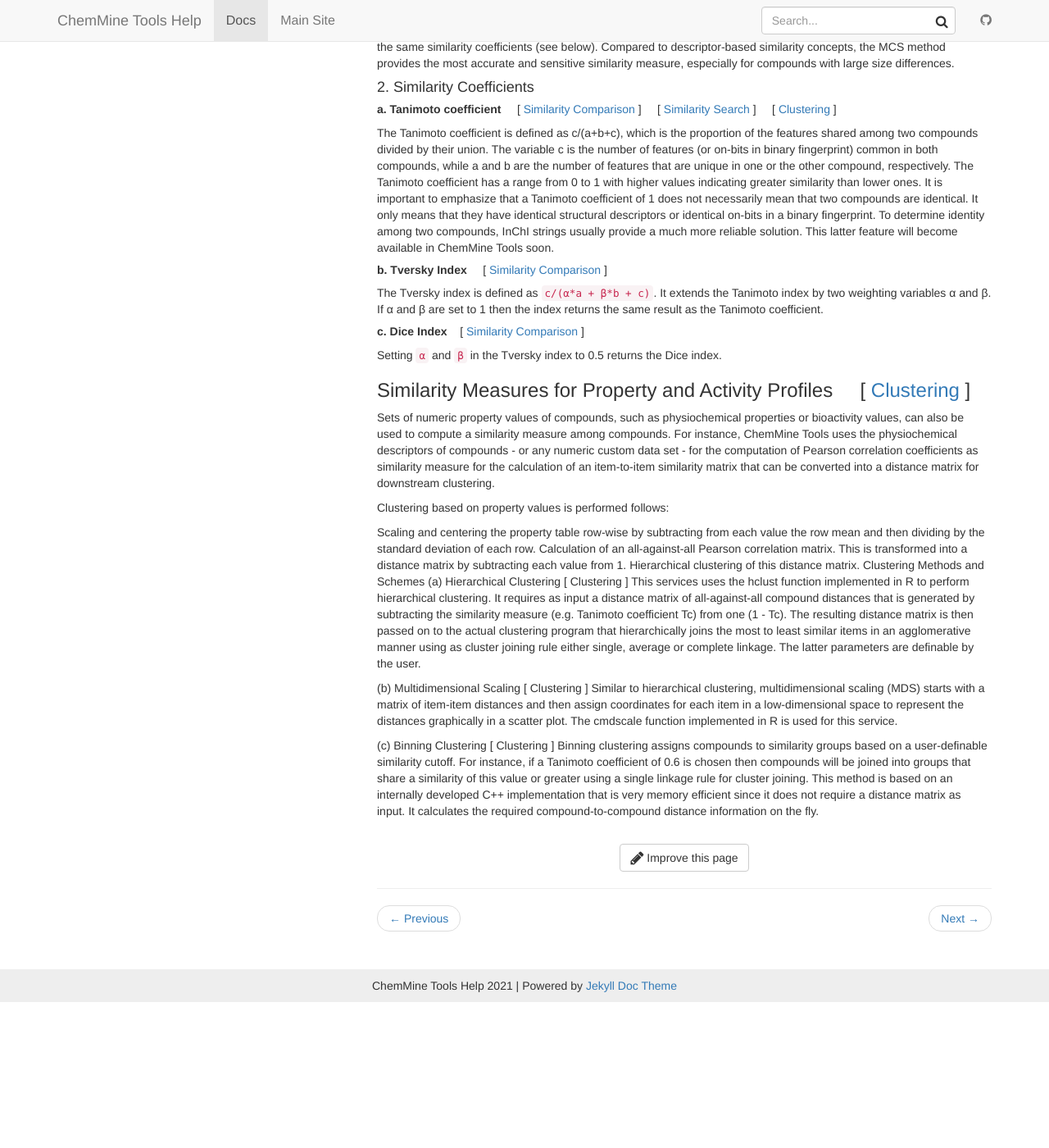
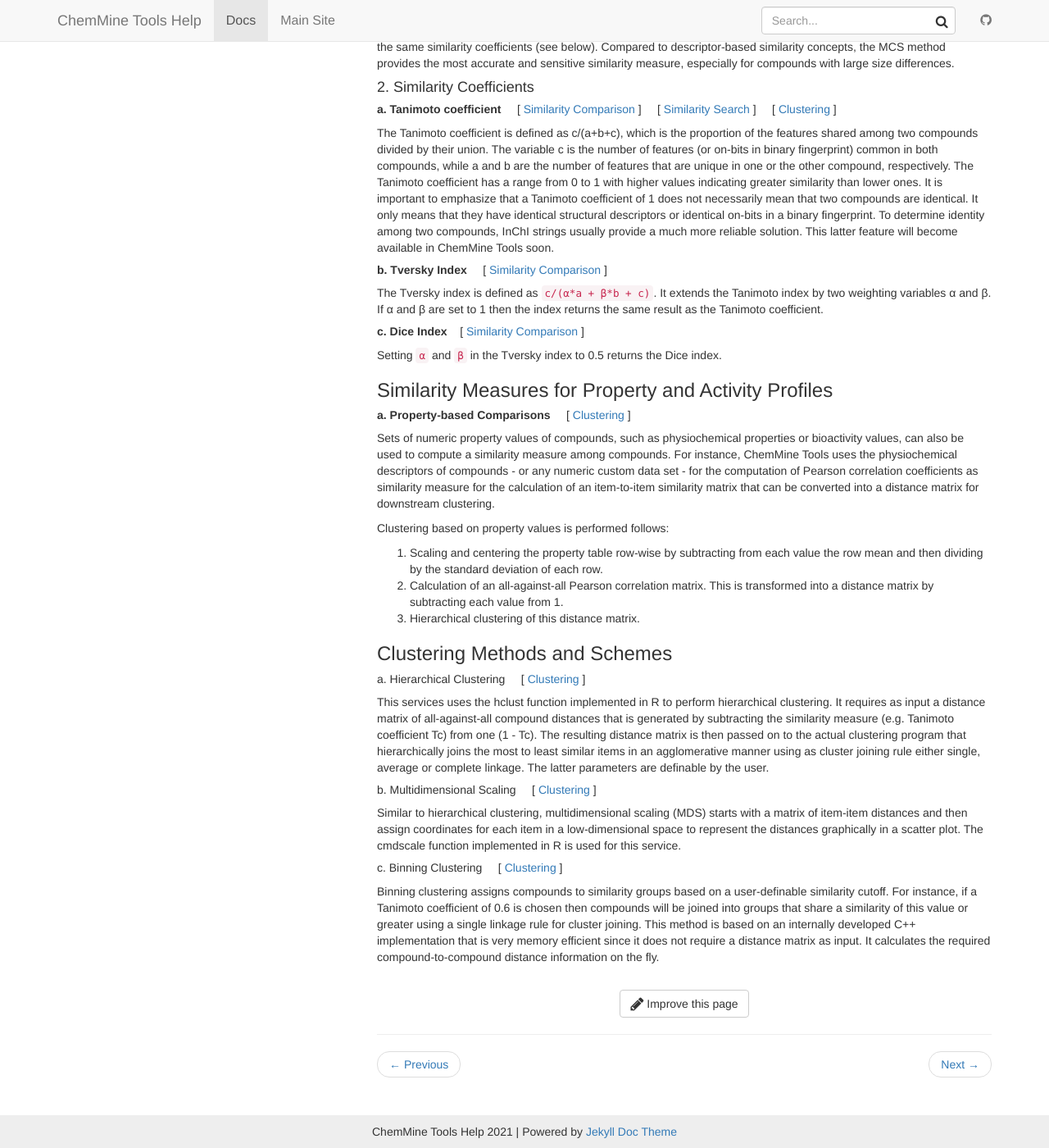
Before and after one commit to girke-lab/chemminetools-docs, a Jekyll site: the page built from _docs/theory.md, in a window 1280 px wide and 1400 px high, scrolled down 894 px. Shown: the whole window at 82% size. Built offline with Jekyll 4.4.1, drawn with Linux system fonts in a browser that asks for light colours; before the commit the page ends 2116 px from its top, so only the background shows below that.

Commit message:
Update theory.md

```diff
--- a/_docs/theory.md
+++ b/_docs/theory.md
@@ -40,24 +40,28 @@ The Tversky index is defined as `c/(α*a + β*b + c)`. It extends the Tanimoto i
 
 Setting `α` and `β` in the Tversky index to 0.5 returns the Dice index.
 
-### Similarity Measures for Property and Activity Profiles &nbsp; &nbsp; [   [Clustering](https://chemminetools.ucr.edu/tools/launch_job/Clustering/)   ]
+### Similarity Measures for Property and Activity Profiles
+
+##### __a. Property-based Comparisons__ &nbsp; &nbsp; [   [Clustering](https://chemminetools.ucr.edu/tools/launch_job/Clustering/)   ]
 
 Sets of numeric property values of compounds, such as physiochemical properties or bioactivity values, can also be used to compute a similarity measure among compounds. For instance, ChemMine Tools uses the physiochemical descriptors of compounds - or any numeric custom data set - for the computation of Pearson correlation coefficients as similarity measure for the calculation of an item-to-item similarity matrix that can be converted into a distance matrix for downstream clustering.
 
 Clustering based on property values is performed follows:
 
-Scaling and centering the property table row-wise by subtracting from each value the row mean and then dividing by the standard deviation of each row.
-Calculation of an all-against-all Pearson correlation matrix. This is transformed into a distance matrix by subtracting each value from 1.
-Hierarchical clustering of this distance matrix.
-Clustering Methods and Schemes
-(a) Hierarchical Clustering
-[   Clustering   ]
+1. Scaling and centering the property table row-wise by subtracting from each value the row mean and then dividing by the standard deviation of each row.
+2. Calculation of an all-against-all Pearson correlation matrix. This is transformed into a distance matrix by subtracting each value from 1.
+3. Hierarchical clustering of this distance matrix.
+
+### Clustering Methods and Schemes
+
+##### a. Hierarchical Clustering &nbsp; &nbsp; [   [Clustering](https://chemminetools.ucr.edu/tools/launch_job/Clustering/)   ]
+
 This services uses the hclust function implemented in R to perform hierarchical clustering. It requires as input a distance matrix of all-against-all compound distances that is generated by subtracting the similarity measure (e.g. Tanimoto coefficient Tc) from one (1 - Tc). The resulting distance matrix is then passed on to the actual clustering program that hierarchically joins the most to least similar items in an agglomerative manner using as cluster joining rule either single, average or complete linkage. The latter parameters are definable by the user.
 
-(b) Multidimensional Scaling
-[   Clustering   ]
+##### b. Multidimensional Scaling &nbsp; &nbsp; [   [Clustering](https://chemminetools.ucr.edu/tools/launch_job/Clustering/)   ]
+
 Similar to hierarchical clustering, multidimensional scaling (MDS) starts with a matrix of item-item distances and then assign coordinates for each item in a low-dimensional space to represent the distances graphically in a scatter plot. The cmdscale function implemented in R is used for this service.
 
-(c) Binning Clustering
-[   Clustering   ]
+##### c. Binning Clustering &nbsp; &nbsp; [   [Clustering](https://chemminetools.ucr.edu/tools/launch_job/Clustering/)   ]
+
 Binning clustering assigns compounds to similarity groups based on a user-definable similarity cutoff. For instance, if a Tanimoto coefficient of 0.6 is chosen then compounds will be joined into groups that share a similarity of this value or greater using a single linkage rule for cluster joining. This method is based on an internally developed C++ implementation that is very memory efficient since it does not require a distance matrix as input. It calculates the required compound-to-compound distance information on the fly.
```
